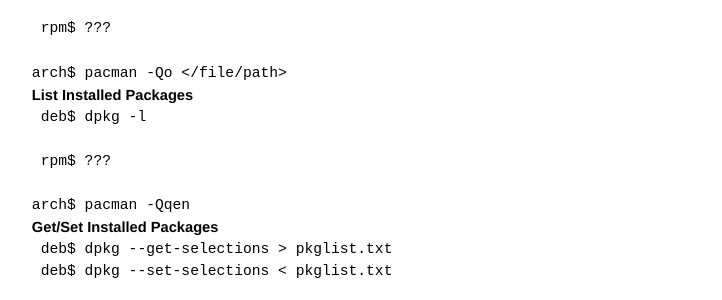
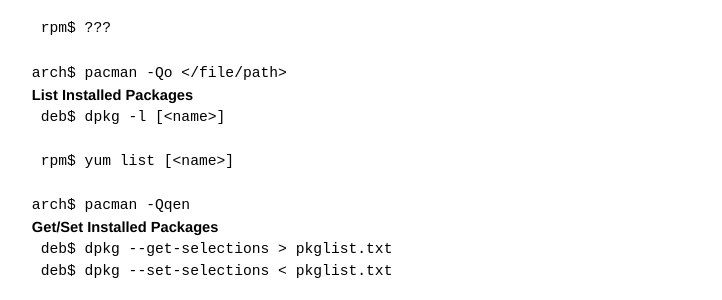
Before and after one commit to jmahler/jmahler.github.io, a Jekyll site: the page built from _posts/2013-07-01-deb_vs_rpm.md, in a window 1280 px wide. Shown: the part 1186-1486 px from the top of the page, without its empty margins (300-1022 px from the left). Built offline with Jekyll 4.4.1, drawn with Linux system fonts in a browser that asks for light colours; Markdown is read by kramdown in place of the engine named in the settings.

Commit message:
add how to list packages using yum

```diff
--- a/_posts/2013-07-01-deb_vs_rpm.md
+++ b/_posts/2013-07-01-deb_vs_rpm.md
@@ -77,9 +77,9 @@
 
 ### List Installed Packages
 
-     deb$ dpkg -l
+     deb$ dpkg -l [<name>]
 
-     rpm$ ???
+     rpm$ yum list [<name>]
 
     arch$ pacman -Qqen
 
```
